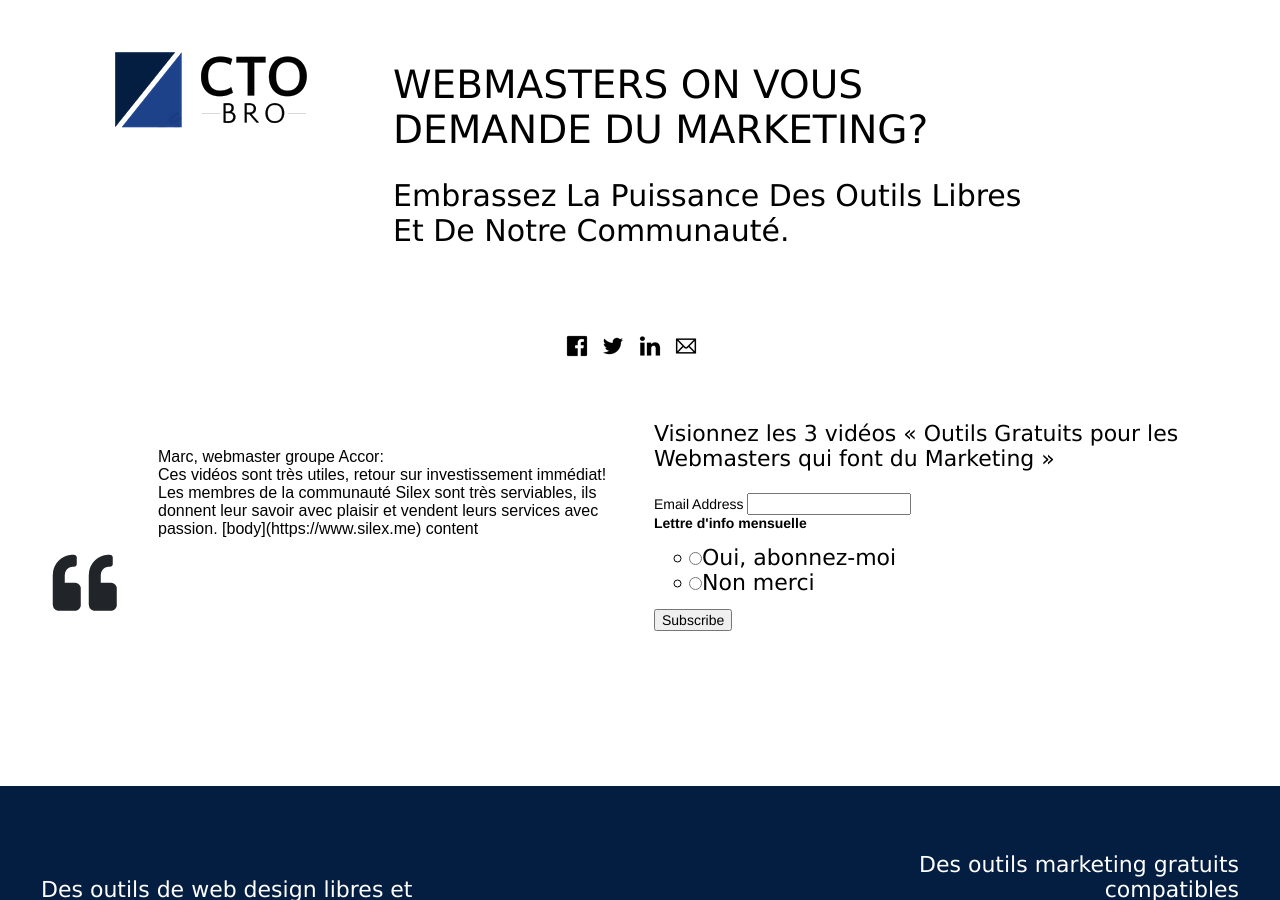
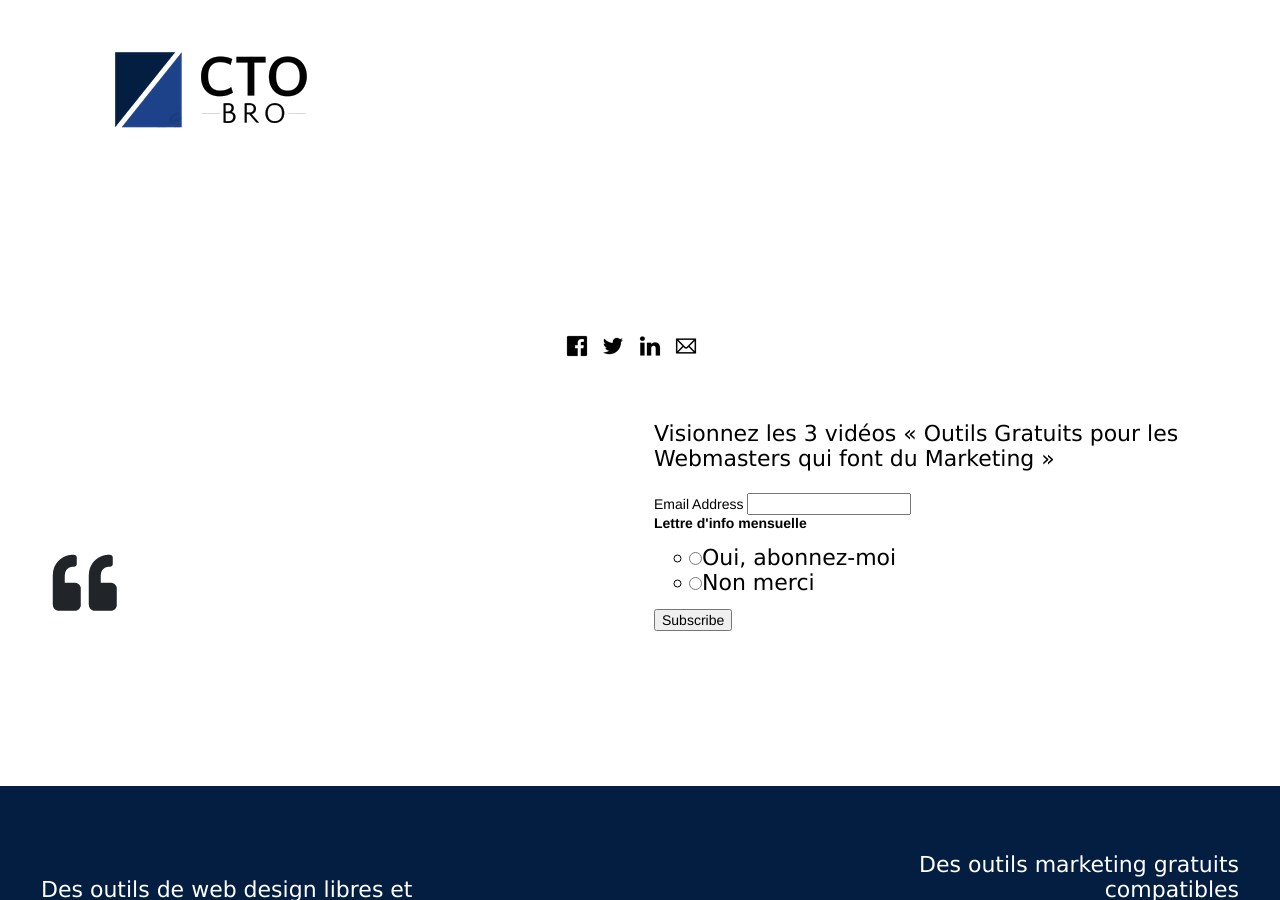
Before and after one commit to lexoyo/Jekyll-Silex, a Jekyll site: the page built from test.md, in a window 1280 px wide. Built offline with Jekyll 4.4.1, drawn with Linux system fonts in a browser that asks for light colours; comment, search, counter and statistics services are not loaded; our own code applies the rules of GitHub Pages for plain Markdown files.

Commit message:
Update test.md

```diff
--- a/test.md
+++ b/test.md
@@ -1,18 +1,4 @@
 ---
 layout: landing
-quote: "Marc, webmaster groupe Accor: <br>Ces vidéos sont très utiles, retour sur investissement immédiat! Les membres de la communauté Silex sont très serviables, ils donnent leur savoir avec plaisir et vendent leurs services avec passion. [body](https://www.silex.me) content"
-other_section: |
-  And I'm some other stuff [body](https://www.silex.me) content
+lang: fr
 ---
-# Webmasters on vous demande du marketing?
-## Embrassez la puissance des outils libres et de notre communauté.
-
-{% capture section1 %}
-### title
-I'm the main [body](https://www.silex.me) content.
-
-{% endcapture %}
-
-{% capture section2 %}
-And I'm some other stuff
-{% endcapture %}
```
